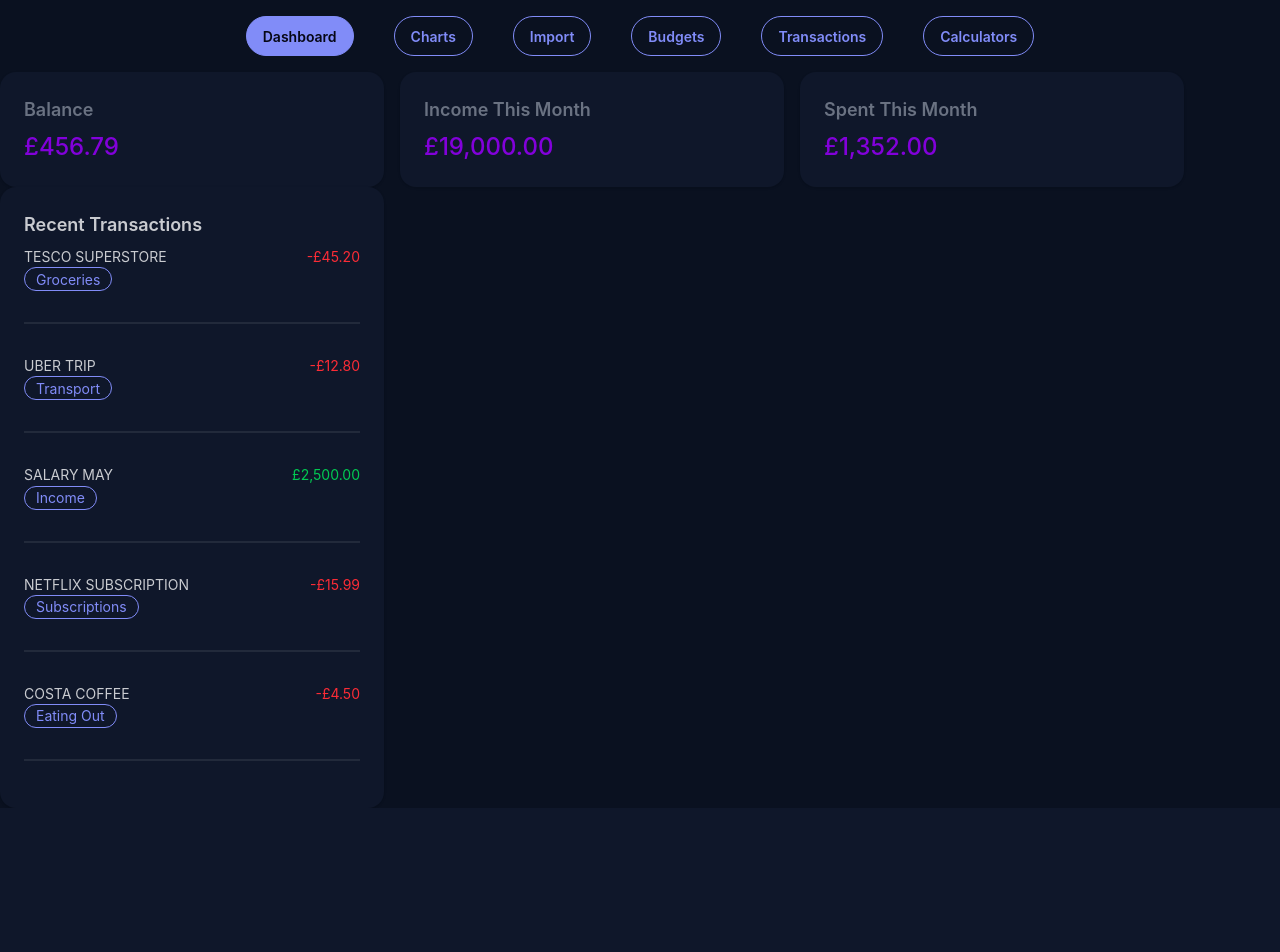
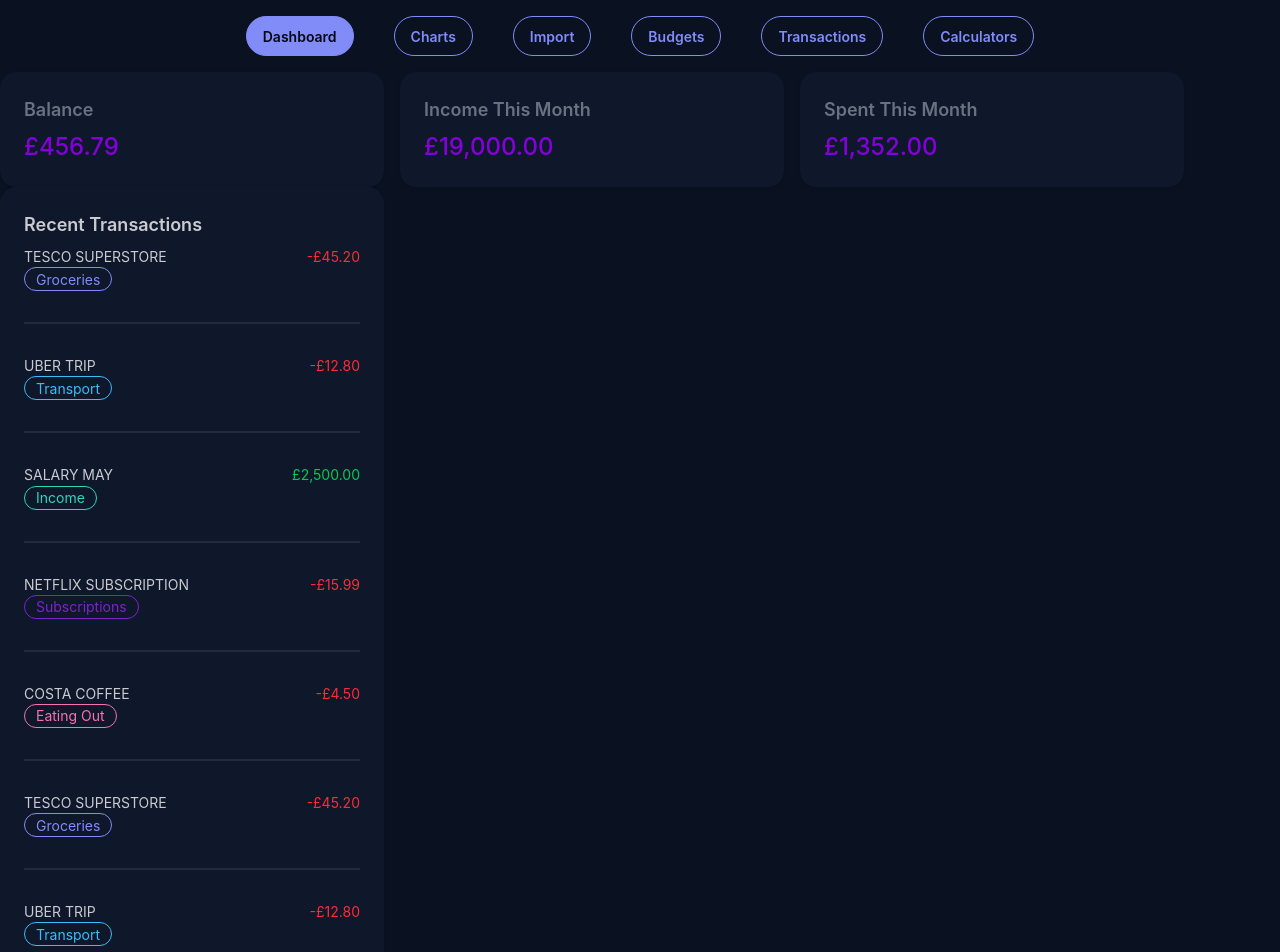
Before and after one commit to Cybergman-droid/Computing-NEA, a React (Vite) app in the folder frontend/: page / in a window 1280 px wide. Shown: the top 952 px of the page. Before the commit the page ends 808 px from the top, so only its background shows below. Built offline with nearby package versions, Linux system fonts and the light colour scheme; the HTML template or start-up script is replaced by a standard one.

Commit message:
feat: implement category-based badge styling in DashboardTransactionElement and add sample transaction data in DashboardTransactionListCard

```diff
--- a/frontend/src/pages/Dashboard/dashboardTransactionElement.tsx
+++ b/frontend/src/pages/Dashboard/dashboardTransactionElement.tsx
@@ -9,12 +9,96 @@ export default function DashboardTransactionElement({
 	category,
 	amount,
 }: DashboardTransactionElementProps) {
+	// Renders a different badge colour based on the category in the transaction
+	let categoryComponent;
+
+	switch (category) {
+		case "Groceries":
+			categoryComponent = (
+				<div className='badge badge-outline badge-secondary'>{category}</div>
+			);
+			break;
+
+		case "Transport":
+			categoryComponent = (
+				<div className='badge badge-outline badge-primary'>{category}</div>
+			);
+			break;
+
+		case "Eating Out":
+			categoryComponent = (
+				<div className='badge badge-outline badge-accent'>{category}</div>
+			);
+			break;
+
+		case "Shopping":
+			categoryComponent = (
+				<div className='badge badge-outline badge-info'>{category}</div>
+			);
+			break;
+
+		case "Entertainment":
+			categoryComponent = (
+				<div className='badge badge-outline badge-error'>{category}</div>
+			);
+			break;
+
+		case "Utilities":
+			categoryComponent = (
+				<div className='badge badge-outline badge-warning'>{category}</div>
+			);
+			break;
+
+		case "Income":
+			categoryComponent = (
+				<div className='badge badge-outline badge-success'>{category}</div>
+			);
+			break;
+
+		case "Savings":
+			categoryComponent = (
+				<div
+					className='badge badge-outline'
+					style={{ color: "#0f766e", borderColor: "#0f766e" }}
+				>
+					{category}
+				</div>
+			);
+			break;
+
+		case "Subscriptions":
+			categoryComponent = (
+				<div
+					className='badge badge-outline'
+					style={{ color: "#7e22ce", borderColor: "#7e22ce" }}
+				>
+					{category}
+				</div>
+			);
+			break;
+
+		case "Miscellaneous":
+			categoryComponent = (
+				<div
+					className='badge badge-outline'
+					style={{ color: "#475569", borderColor: "#475569" }}
+				>
+					{category}
+				</div>
+			);
+			break;
+
+		default:
+			<div className='badge badge-outline'>{category}</div>;
+			break;
+	}
+
 	return (
 		<>
 			<div className='flex justify-between gap-4'>
 				<div>
 					<p>{description}</p>
-					<div className='badge badge-outline badge-secondary'>{category}</div>
+					{categoryComponent}
 				</div>
 
 				{/* Conditionally renders red text if the amount is negative,
@@ -43,11 +127,6 @@ export default function DashboardTransactionElement({
 }
 
 {
-	/* <div className='badge badge-outline badge-primary'>Primary</div>
-			<div className='badge badge-outline badge-secondary'>Secondary</div>
-			<div className='badge badge-outline badge-accent'>Accent</div>
-			<div className='badge badge-outline badge-info'>Info</div>
-			<div className='badge badge-outline badge-success'>Success</div>
-			<div className='badge badge-outline badge-warning'>Warning</div>
-			<div className='badge badge-outline badge-error'>Error</div> */
+	/*
+	 */
 }
--- a/frontend/src/pages/Dashboard/dashboardTransactionListCard.tsx
+++ b/frontend/src/pages/Dashboard/dashboardTransactionListCard.tsx
@@ -54,6 +54,236 @@ export default function DashboardTransactionListCard() {
 			auto_classified: 1,
 			bank: "Barclays",
 		},
+		{
+			id: 1,
+			amount: -45.2,
+			category: "Groceries",
+			description: "TESCO SUPERSTORE",
+			date: "2025-05-01",
+			confidence: 18.131835891697158,
+			auto_classified: 1,
+			bank: "Barclays",
+		},
+		{
+			id: 2,
+			amount: -12.8,
+			category: "Transport",
+			description: "UBER TRIP",
+			date: "2025-05-02",
+			confidence: 18.22613881284539,
+			auto_classified: 1,
+			bank: "Barclays",
+		},
+		{
+			id: 3,
+			amount: 2500,
+			category: "Income",
+			description: "SALARY MAY",
+			date: "2025-05-03",
+			confidence: 18.41688991614328,
+			auto_classified: 1,
+			bank: "Barclays",
+		},
+		{
+			id: 4,
+			amount: -15.99,
+			category: "Subscriptions",
+			description: "NETFLIX SUBSCRIPTION",
+			date: "2025-05-04",
+			confidence: 46.660959330993265,
+			auto_classified: 1,
+			bank: "Barclays",
+		},
+		{
+			id: 5,
+			amount: -4.5,
+			category: "Eating Out",
+			description: "COSTA COFFEE",
+			date: "2025-05-05",
+			confidence: 31.24264350539902,
+			auto_classified: 1,
+			bank: "Barclays",
+		},
+		{
+			id: 6,
+			amount: -27.99,
+			category: "Shopping",
+			description: "AMAZON MARKETPLACE",
+			date: "2025-05-06",
+			confidence: 30.697628213143762,
+			auto_classified: 1,
+			bank: "Barclays",
+		},
+		{
+			id: 7,
+			amount: -18.6,
+			category: "Transport",
+			description: "TRAINLINE TICKET",
+			date: "2025-05-07",
+			confidence: 23.11427914605769,
+			auto_classified: 1,
+			bank: "Barclays",
+		},
+		{
+			id: 8,
+			amount: -8.99,
+			category: "Eating Out",
+			description: "MCDONALDS",
+			date: "2025-05-08",
+			confidence: 18.34740192182042,
+			auto_classified: 1,
+			bank: "Barclays",
+		},
+		{
+			id: 9,
+			amount: -9.99,
+			category: "Subscriptions",
+			description: "SPOTIFY SUBSCRIPTION",
+			date: "2025-05-09",
+			confidence: 46.660959330993265,
+			auto_classified: 1,
+			bank: "Barclays",
+		},
+		{
+			id: 10,
+			amount: -60,
+			category: "Miscellaneous",
+			description: "ATM WITHDRAWAL",
+			date: "2025-05-10",
+			confidence: 18.51335204246252,
+			auto_classified: 1,
+			bank: "Barclays",
+		},
+		{
+			id: 11,
+			amount: -12,
+			category: "Eating Out",
+			description: "BAD_DATE ROW",
+			date: "2025-05-13",
+			confidence: 10.200944394980576,
+			auto_classified: 1,
+			bank: "Barclays",
+		},
+		{
+			id: 12,
+			amount: -4.5,
+			category: "Eating Out",
+			description: "EXTRA COMMA ERROR",
+			date: "2025-05-14",
+			confidence: 10.30201798658476,
+			auto_classified: 1,
+			bank: "Barclays",
+		},
+		{
+			id: 13,
+			amount: -18.6,
+			category: "Eating Out",
+			description: "INVALID BALANCE",
+			date: "2025-05-16",
+			confidence: 10.200944394980576,
+			auto_classified: 1,
+			bank: "Barclays",
+		},
+		{
+			id: 14,
+			amount: 200,
+			category: "Income",
+			description: "NEGATIVE CREDIT",
+			date: "2025-05-18",
+			confidence: 36.07608539145975,
+			auto_classified: 1,
+			bank: "Barclays",
+		},
+		{
+			id: 15,
+			amount: -9.99,
+			category: "Eating Out",
+			description: "VALID ROW AGAIN",
+			date: "2025-05-21",
+			confidence: 10.30201798658476,
+			auto_classified: 1,
+			bank: "Barclays",
+		},
+		{
+			id: 16,
+			amount: -12,
+			category: "Entertainment",
+			description: "CINEMA TICKET",
+			date: "2025-05-22",
+			confidence: 26.836757347007573,
+			auto_classified: 1,
+			bank: "Barclays",
+		},
+		{
+			id: 17,
+			amount: -3.2,
+			category: "Eating Out",
+			description: "GREGGS",
+			date: "2025-05-23",
+			confidence: 10.100269479175886,
+			auto_classified: 1,
+			bank: "Barclays",
+		},
+		{
+			id: 18,
+			amount: -54.1,
+			category: "Groceries",
+			description: "ASDA GROCERIES",
+			date: "2025-05-24",
+			confidence: 30.697628213143762,
+			auto_classified: 1,
+			bank: "Barclays",
+		},
+		{
+			id: 19,
+			amount: -6.5,
+			category: "Eating Out",
+			description: "STARBUCKS",
+			date: "2025-05-25",
+			confidence: 18.34740192182042,
+			auto_classified: 1,
+			bank: "Barclays",
+		},
+		{
+			id: 20,
+			amount: -25,
+			category: "Utilities",
+			description: "PHONE BILL",
+			date: "2025-05-26",
+			confidence: 69.95681812718931,
+			auto_classified: 1,
+			bank: "Barclays",
+		},
+		{
+			id: 21,
+			amount: -30,
+			category: "Utilities",
+			description: "WATER BILL",
+			date: "2025-05-27",
+			confidence: 75.63782009081774,
+			auto_classified: 1,
+			bank: "Barclays",
+		},
+		{
+			id: 22,
+			amount: -60,
+			category: "Utilities",
+			description: "ELECTRICITY BILL",
+			date: "2025-05-28",
+			confidence: 60.82059686156486,
+			auto_classified: 1,
+			bank: "Barclays",
+		},
+		{
+			id: 23,
+			amount: -40,
+			category: "Utilities",
+			description: "INTERNET BILL",
+			date: "2025-05-29",
+			confidence: 60.82059686156486,
+			auto_classified: 1,
+			bank: "Barclays",
+		},
 	];
 
 	return (
```
